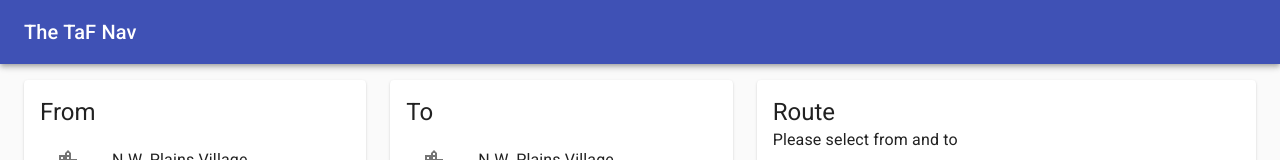
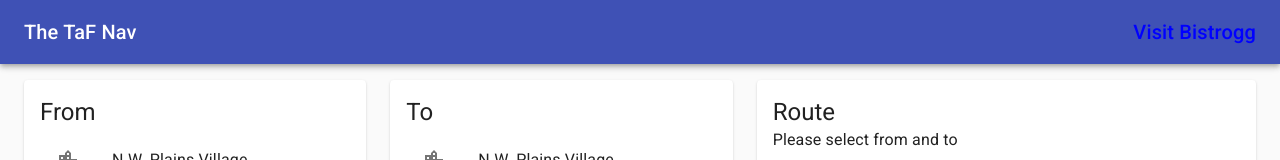
Before and after one commit to tackley/taf-nav, a Next.js app: page / in a window 1280 px wide. Shown: the top 160 px of the page. Built offline with nearby package versions, Linux system fonts and the light colour scheme.

Commit message:
Advertising

```diff
--- a/pages/index.tsx
+++ b/pages/index.tsx
@@ -30,7 +30,8 @@ export default function Home() {
     <>
       <AppBar position="static">
         <Toolbar>
-          <Typography variant="h6">The TaF Nav</Typography>
+          <Typography variant="h6" style={{flexGrow: 1}}>The TaF Nav</Typography>
+          <Typography variant="h6" style={{color: "blue"}} >Visit Bistrogg</Typography>
         </Toolbar>
       </AppBar>
       <Container maxWidth="lg">
@@ -43,7 +44,7 @@ export default function Home() {
             </Grid>
             <Grid item xs>
               <ContentBox title="To">
-                <CityList selected={to} onSelectionChange={setTo}></CityList>
+                <CityList selected={to} onSelectionChange={setTo} />
               </ContentBox>
             </Grid>
             <Grid item xs={5}>
```
